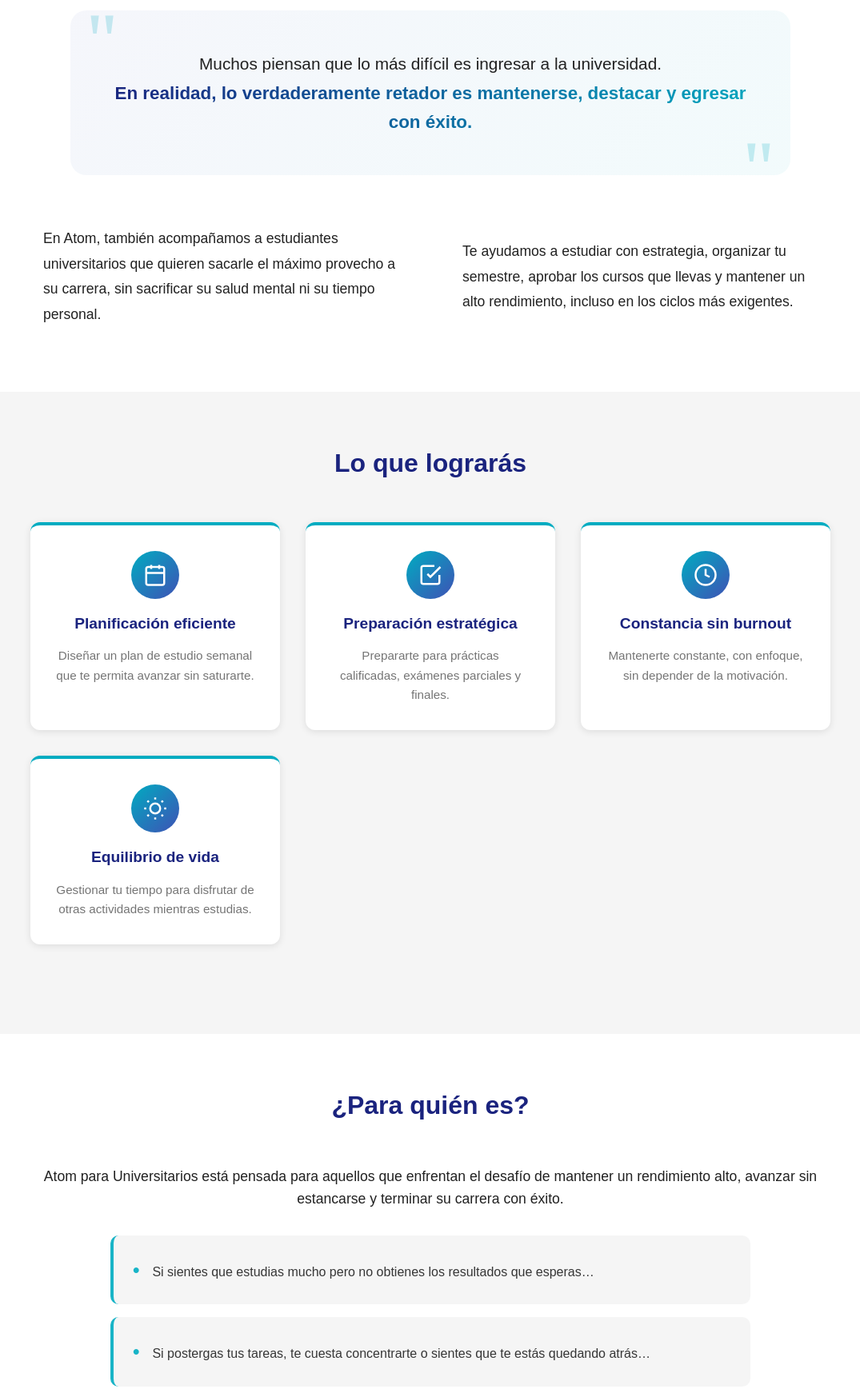
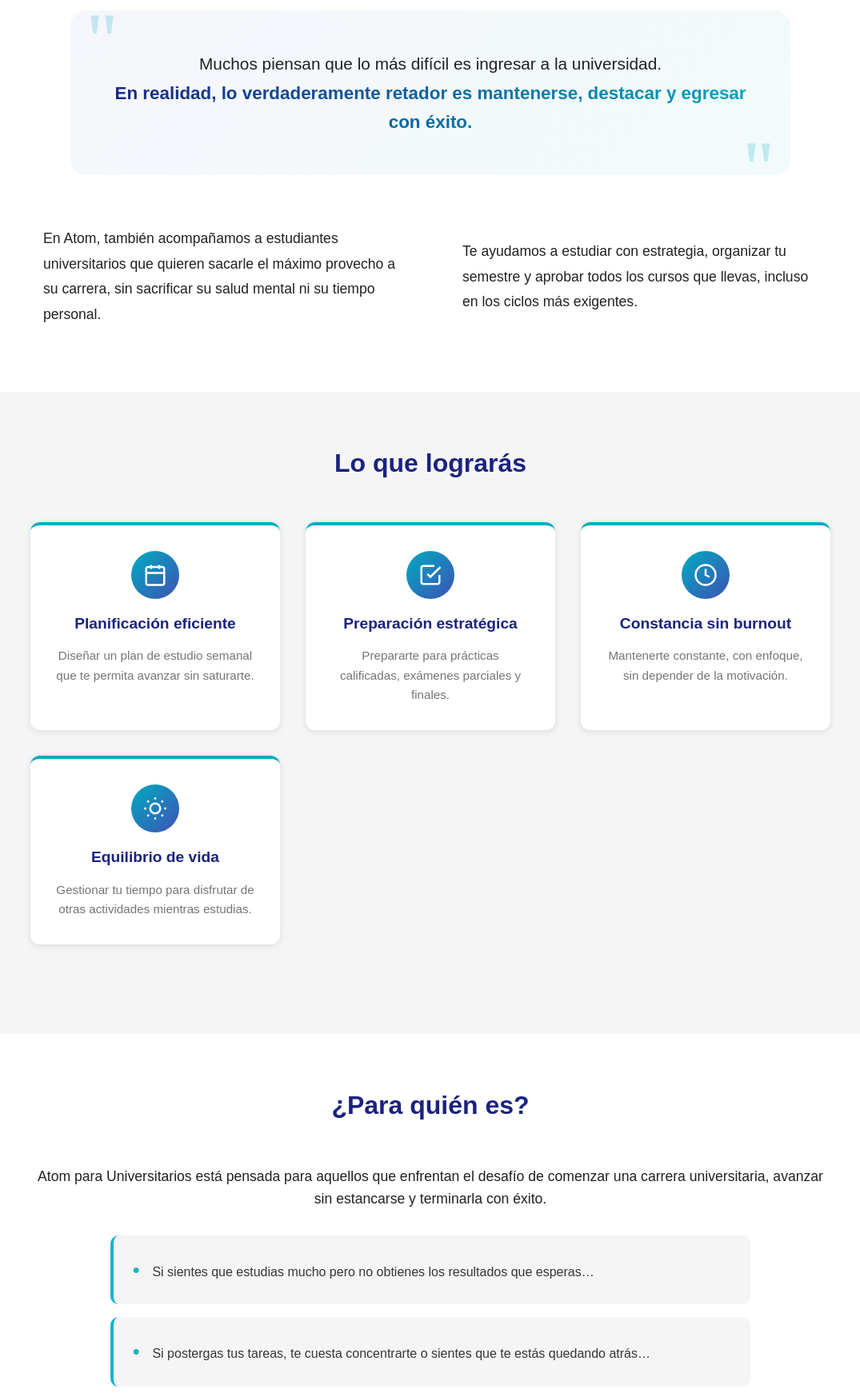
Before and after one commit to andy-rs/Mentora, a plain HTML site: page Atom-universitarios.html in a window 1280 px wide. Shown: the part 488-2235 px from the top of the page at 80% size, without its empty margins (102-1177 px from the left). Drawn offline with Linux system fonts and the light colour scheme.

Commit message:
Update Atom-universitarios.html

```diff
--- a/Atom-universitarios.html
+++ b/Atom-universitarios.html
@@ -621,8 +621,8 @@
                 </div>
                 <div class="column">
                     <p class="content-text">
-                        Te ayudamos a estudiar con estrategia, organizar tu semestre, aprobar los cursos que
-                        llevas y mantener un alto rendimiento, incluso en los ciclos más exigentes.
+                        Te ayudamos a estudiar con estrategia, organizar tu semestre y aprobar todos los cursos que
+                        llevas, incluso en los ciclos más exigentes.
                     </p>
                 </div>
             </div>
@@ -692,8 +692,7 @@
         <div class="section-container">
             <h2 class="section-title">¿Para quién es?</h2>
             <p class="target-intro">
-                Atom para Universitarios está pensada para aquellos que enfrentan el desafío de
-                mantener un rendimiento alto, avanzar sin estancarse y terminar su carrera con éxito.
+                Atom para Universitarios está pensada para aquellos que enfrentan el desafío de comenzar una carrera universitaria, avanzar sin estancarse y terminarla con éxito.
             </p>
             <ul class="target-list">
                 <li>Si sientes que estudias mucho pero no obtienes los resultados que esperas…</li>
@@ -711,7 +710,7 @@
                     <p class="sub-message">
                         No necesitas ser un estudiante perfecto. Solo necesitas estar dispuesto a
                         <span class="highlight">mejorar tus métodos</span>, tomar el control de tu estudio y
-                        aprender a rendir con <span class="highlight">estrategia y equilibrio</span>.
+                        aprender a estudiar con <span class="highlight">estrategia y equilibrio</span>.
                     </p>
                 </div>
             </div>
```
